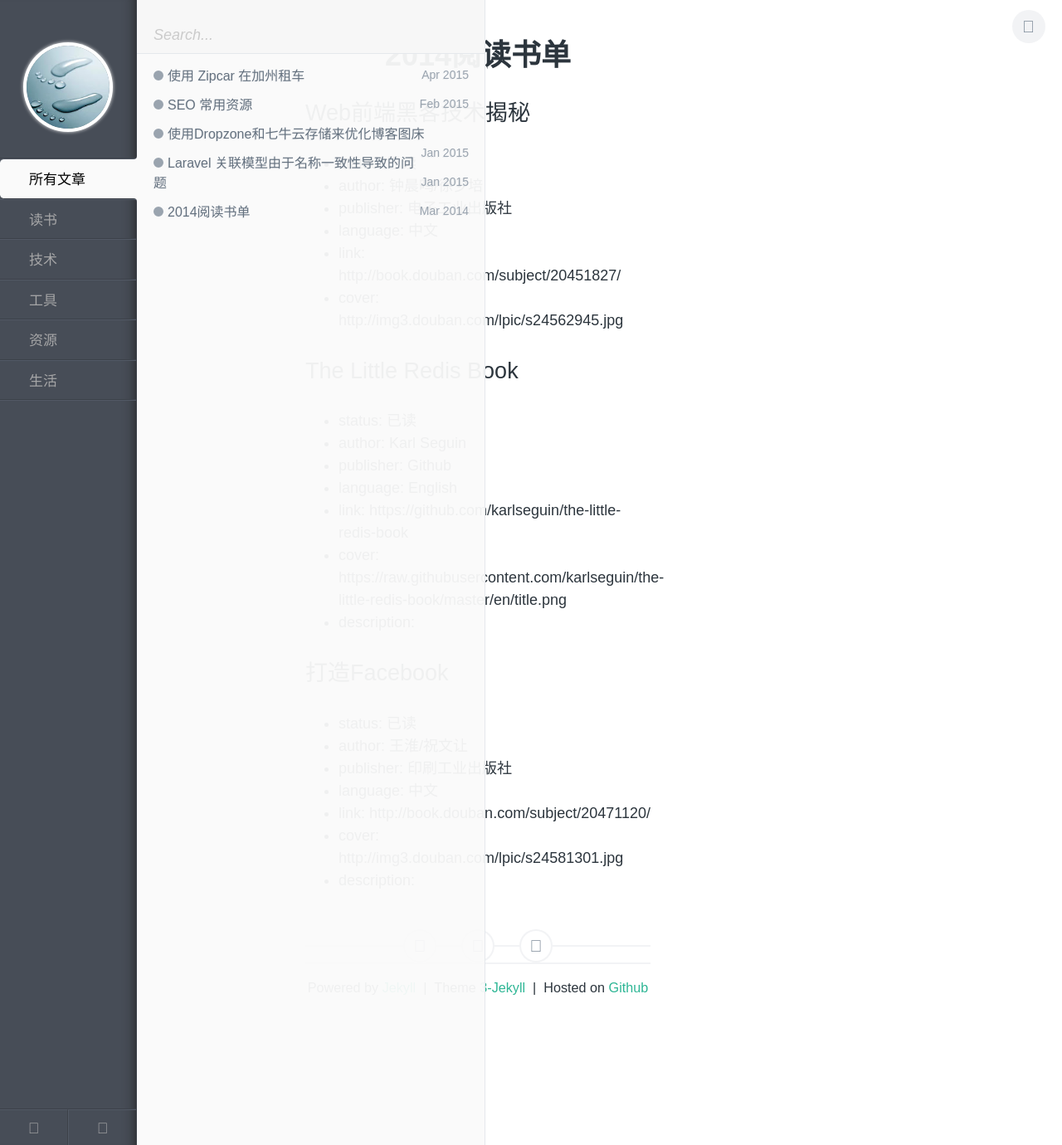
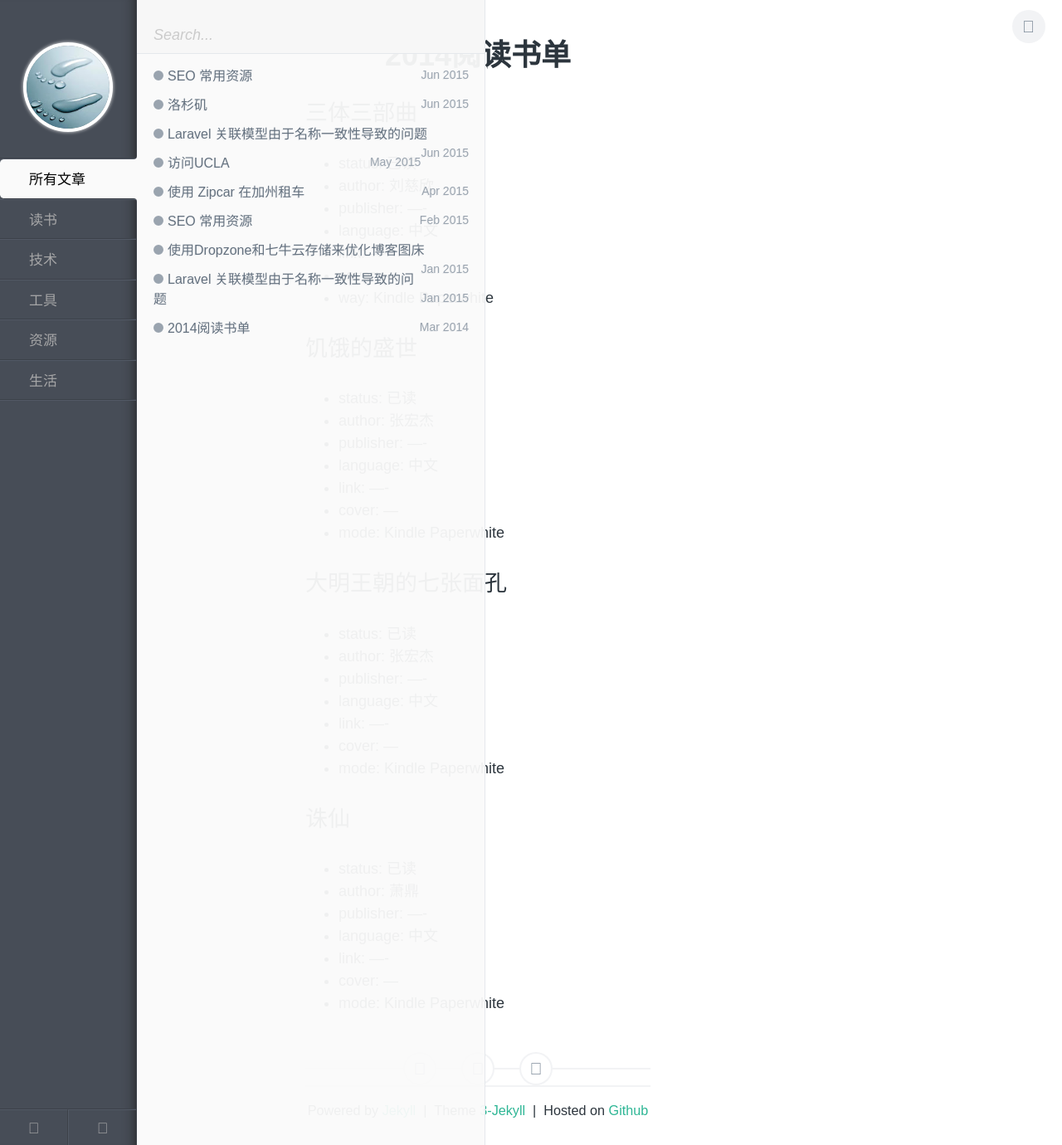
Before and after one commit to polyHong/polyHong.github.io, a Jekyll site: the page built from _posts/book/2014-03-14-book-list-of-2014.md, in a window 1280 px wide. Shown: the whole page at 83% size. Built offline with Jekyll 4.4.1, drawn with Linux system fonts in a browser that asks for light colours; Markdown is read by kramdown in place of the engine named in the settings.

Commit message:
content update

```diff
--- a/_posts/book/2014-03-14-book-list-of-2014.md
+++ b/_posts/book/2014-03-14-book-list-of-2014.md
@@ -5,31 +5,45 @@ category: 读书
 keywords: 阅读,书单,2014
 ---
 
-## Web前端黑客技术揭秘
+## 三体三部曲
 
 - status: 已读
-- author: 钟晨鸣/徐少培
-- publisher: 电子工业出版社
+- author: 刘慈欣
+- publisher: ----
 - language: 中文
-- link: http://book.douban.com/subject/20451827/
-- cover: http://img3.douban.com/lpic/s24562945.jpg
+- link: ----
+- cover: ---
+- way: Kindle Paperwhite
 
-## The Little Redis Book
+
+## 饥饿的盛世
 
 - status: 已读
-- author: Karl Seguin
-- publisher: Github
-- language: English
-- link: https://github.com/karlseguin/the-little-redis-book
-- cover: https://raw.githubusercontent.com/karlseguin/the-little-redis-book/master/en/title.png
-- description:
+- author: 张宏杰
+- publisher: ----
+- language: 中文
+- link: ----
+- cover: ---
+- mode: Kindle Paperwhite
 
-## 打造Facebook
+
+## 大明王朝的七张面孔
 
 - status: 已读
-- author: 王淮/祝文让
-- publisher: 印刷工业出版社
+- author: 张宏杰
+- publisher: ----
 - language: 中文
-- link: http://book.douban.com/subject/20471120/
-- cover: http://img3.douban.com/lpic/s24581301.jpg
-- description:
+- link: ----
+- cover: ---
+- mode: Kindle Paperwhite
+
+
+## 诛仙
+
+- status: 已读
+- author: 萧鼎
+- publisher: ----
+- language: 中文
+- link: ----
+- cover: ---
+- mode: Kindle Paperwhite
--- /dev/null
+++ b/_posts/tech/2015-06-08-conflict-between-camel-and-snake-in-laravel.md
@@ -0,0 +1,10 @@
+---
+layout: post
+title: Laravel 关联模型由于名称一致性导致的问题
+category: 技术
+tags: [Optimization, Matrix Optimization]
+keywords: Low rank, sparse optimization
+description:
+---
+
+待补充
```
Also changed, not shown: _posts/life/2015-05-15-visit-ucla.md (added, +10 -0 lines), _posts/life/2015-06-15-los-angelse-life.md (added, +9 -0 lines), _posts/resource/2015-06-20-general-seo-resources.md (added, +11 -0 lines), index.md (+8 -6 lines).
